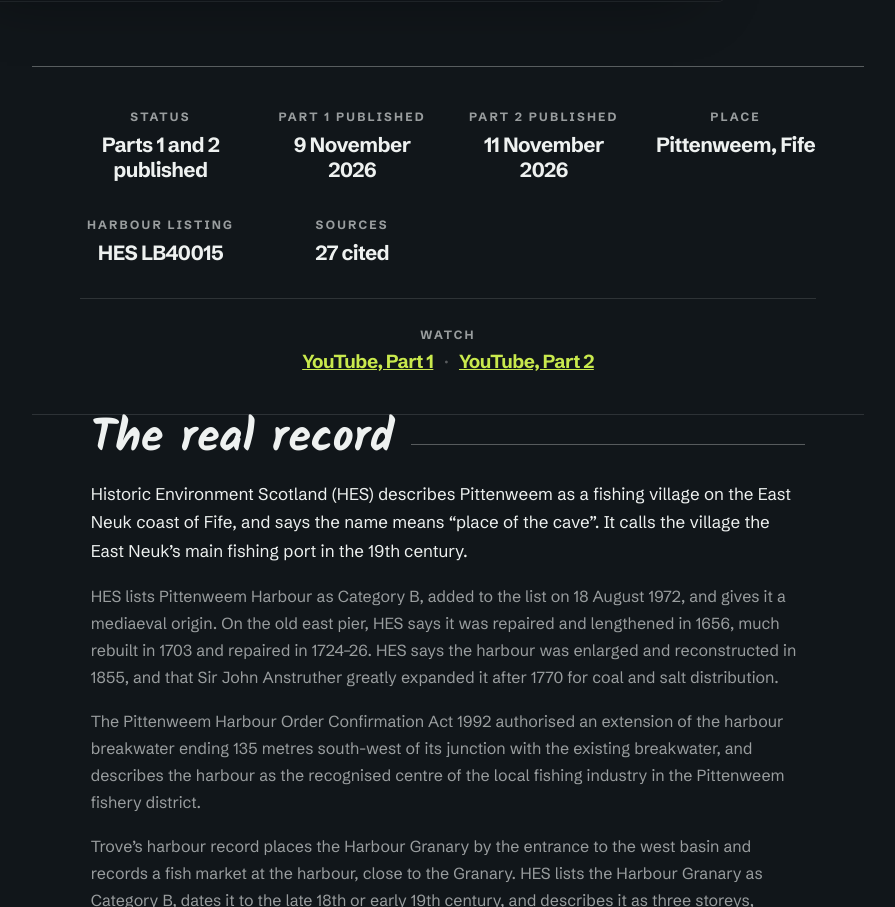
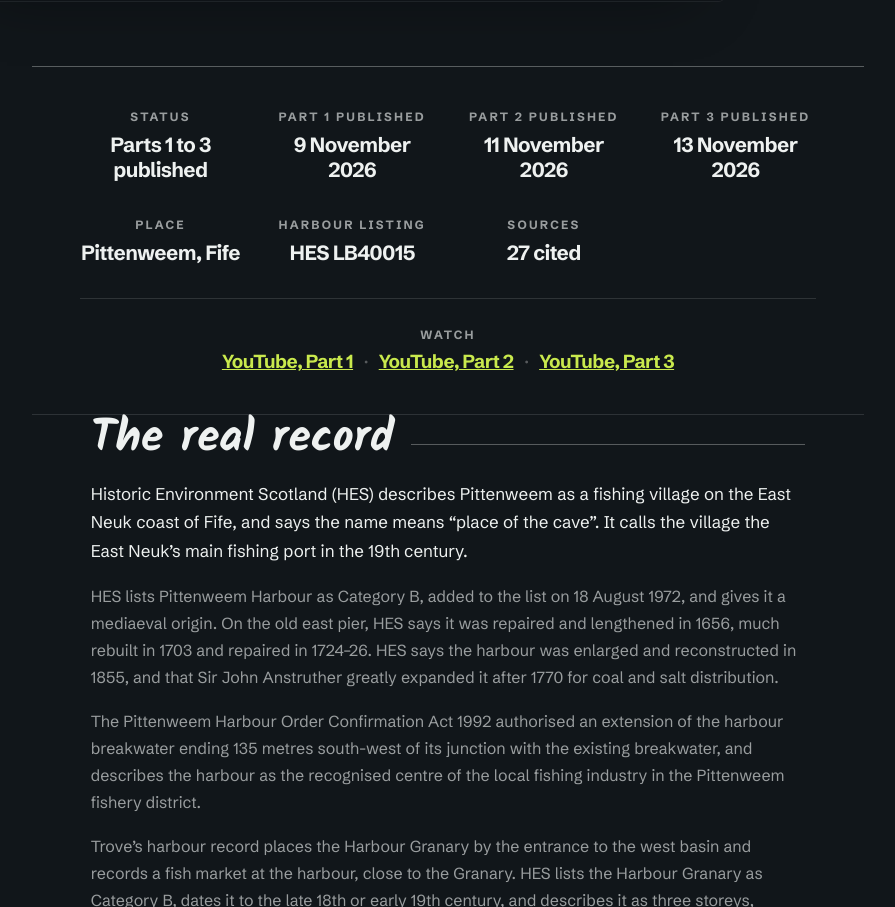
Before and after one commit to quietloom/kilted-scot-site, a plain HTML site: page just-along-here/10-pittenweem/index.html in a window 1280 px wide. Shown: the part 796-1703 px from the top of the page, without its empty margins (192-1087 px from the left). Drawn offline with Linux system fonts and the light colour scheme.

Commit message:
Pittenweem Part 3 published: moreVideos entry and notes page status

```diff
--- a/just-along-here/10-pittenweem/index.html
+++ b/just-along-here/10-pittenweem/index.html
@@ -64,13 +64,14 @@
 
   <main class="wrap">
     <dl class="jah-facts">
-      <div><dt>Status</dt><dd>Parts 1 and 2 published</dd></div>
+      <div><dt>Status</dt><dd>Parts 1 to 3 published</dd></div>
       <div><dt>Part 1 published</dt><dd>9 November 2026</dd></div>
       <div><dt>Part 2 published</dt><dd>11 November 2026</dd></div>
+      <div><dt>Part 3 published</dt><dd>13 November 2026</dd></div>
       <div><dt>Place</dt><dd>Pittenweem, Fife</dd></div>
       <div><dt>Harbour listing</dt><dd>HES LB40015</dd></div>
       <div><dt>Sources</dt><dd>27 cited</dd></div>
-      <div class="watch"><dt>Watch</dt><dd class="platforms"><span><a href="https://youtu.be/sgFpOIJqz2M">YouTube, Part 1</a></span><span><a href="https://youtu.be/YM0KDzvAZPs">YouTube, Part 2</a></span></dd></div>
+      <div class="watch"><dt>Watch</dt><dd class="platforms"><span><a href="https://youtu.be/sgFpOIJqz2M">YouTube, Part 1</a></span><span><a href="https://youtu.be/YM0KDzvAZPs">YouTube, Part 2</a></span><span><a href="https://youtu.be/-Q5da4Q-zM4">YouTube, Part 3</a></span></dd></div>
     </dl>
 
     <section class="jah-prose">
--- a/just-along-here/episodes.json
+++ b/just-along-here/episodes.json
@@ -84,7 +84,7 @@
     "status": "published",
     "thumbnail": "https://img.youtube.com/vi/sgFpOIJqz2M/maxresdefault.jpg",
     "url": "https://youtu.be/sgFpOIJqz2M",
-    "moreVideos": [{"label": "Part 2", "url": "https://youtu.be/YM0KDzvAZPs"}],
+    "moreVideos": [{"label": "Part 2", "url": "https://youtu.be/YM0KDzvAZPs"}, {"label": "Part 3", "url": "https://youtu.be/-Q5da4Q-zM4"}],
     "notesUrl": "/just-along-here/10-pittenweem/",
     "publishedDate": "2026-11-09"
   },
```
